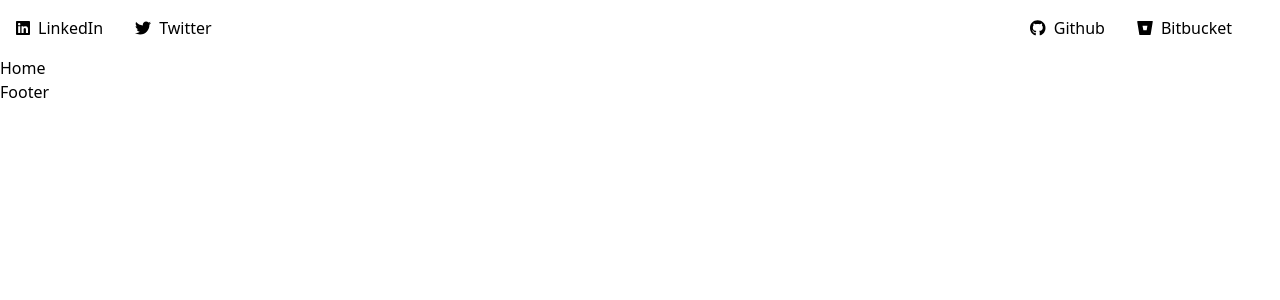
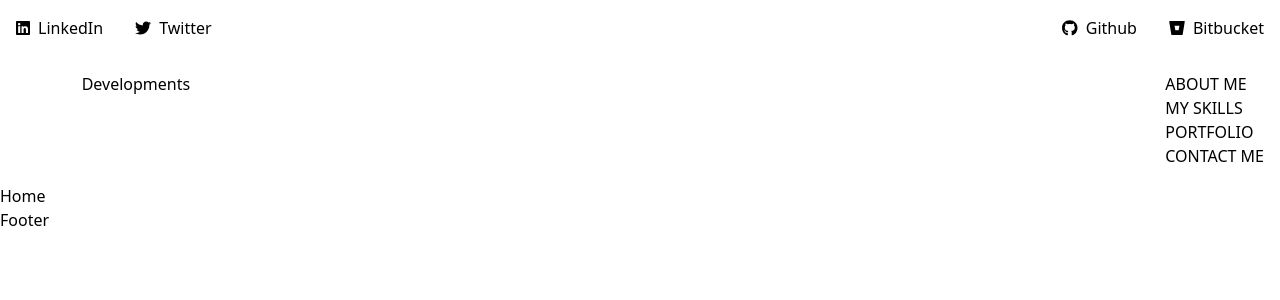
Before and after one commit to omarCreativeDev/creative-developments, a Next.js app: page / in a window 1280 px wide. Shown: the top 300 px of the page. Built offline with nearby package versions, Linux system fonts and the light colour scheme.

Commit message:
more updates to header

```diff
--- a/components/Layout/Header/Header.tsx
+++ b/components/Layout/Header/Header.tsx
@@ -1,42 +1,11 @@
-import Link from 'next/link';
-import { FontAwesomeIcon } from '@fortawesome/react-fontawesome';
-import { faLinkedin, faTwitter, faGithub, faBitbucket } from '@fortawesome/free-brands-svg-icons';
+import { HeaderNav } from './HeaderNav/HeaderNav';
+import { HeaderTopLinks } from './HeaderTopLinks/HeaderTopLinks';
 
 export const Header = () => {
   return (
     <header id="back-to-top">
-      <div className="container m-auto p-4">
-        <div className="grid grid-cols-2">
-          <div>
-            <Link href="https://www.linkedin.com/in/omarcreativedev">
-              <a target="_blank" className="pr-8" rel="noreferrer">
-                <FontAwesomeIcon className="pr-2" icon={faLinkedin} />
-                LinkedIn
-              </a>
-            </Link>
-            <Link href="https://twitter.com/OmarCreativeDev">
-              <a target="_blank" className="pr-8">
-                <FontAwesomeIcon className="pr-2" icon={faTwitter} />
-                Twitter
-              </a>
-            </Link>
-          </div>
-          <div className="justify-self-end hidden sm:block">
-            <Link href="https://github.com/omarCreativeDev">
-              <a target="_blank" className="pr-8">
-                <FontAwesomeIcon className="pr-2" icon={faGithub} />
-                Github
-              </a>
-            </Link>
-            <Link href="https://bitbucket.org/omarCreativeDev">
-              <a target="_blank" className="pr-8">
-                <FontAwesomeIcon className="pr-2" icon={faBitbucket} />
-                Bitbucket
-              </a>
-            </Link>
-          </div>
-        </div>
-      </div>
+      <HeaderTopLinks />
+      <HeaderNav />
     </header>
   );
 };
--- /dev/null
+++ b/components/Layout/Header/HeaderNav/HeaderNav.tsx
@@ -0,0 +1,41 @@
+import Link from 'next/link';
+
+export const HeaderNav = () => {
+  return (
+    <div className="">
+      <div className="container m-auto p-4">
+        <div className="grid grid-flow-col auto-cols-max justify-between">
+          <Link href="/">
+            <a className="no-underline">
+              <span className="text-white">Creative</span> Developments
+            </a>
+          </Link>
+          <nav className="">
+            <ul className="">
+              <li className="">
+                <Link href="/about-me">
+                  <a className="no-underline">ABOUT ME</a>
+                </Link>
+              </li>
+              <li className="">
+                <Link href="/my-skills">
+                  <a className="no-underline">MY SKILLS</a>
+                </Link>
+              </li>
+              <li className="">
+                <Link href="/portfolio">
+                  <a className="no-underline">PORTFOLIO</a>
+                </Link>
+              </li>
+              <li className="">
+                <Link href="/contact-me">
+                  <a className="no-underline">CONTACT ME</a>
+                </Link>
+              </li>
+            </ul>
+          </nav>
+        </div>
+      </div>
+    </div>
+  );
+};
--- /dev/null
+++ b/components/Layout/Header/HeaderTopLinks/HeaderTopLinks.tsx
@@ -0,0 +1,40 @@
+import Link from 'next/link';
+import { FontAwesomeIcon } from '@fortawesome/react-fontawesome';
+import { faLinkedin, faTwitter, faGithub, faBitbucket } from '@fortawesome/free-brands-svg-icons';
+
+export const HeaderTopLinks = () => {
+  return (
+    <div className="container m-auto p-4">
+      <div className="grid grid-flow-col auto-cols-auto justify-between">
+        <div className="flex gap-8">
+          <Link href="https://www.linkedin.com/in/omarcreativedev">
+            <a target="_blank" rel="noreferrer">
+              <FontAwesomeIcon className="pr-2" icon={faLinkedin} />
+              LinkedIn
+            </a>
+          </Link>
+          <Link href="https://twitter.com/OmarCreativeDev">
+            <a target="_blank" rel="noreferrer">
+              <FontAwesomeIcon className="pr-2" icon={faTwitter} />
+              Twitter
+            </a>
+          </Link>
+        </div>
+        <div className="flex gap-8">
+          <Link href="https://github.com/omarCreativeDev">
+            <a target="_blank" rel="noreferrer">
+              <FontAwesomeIcon className="pr-2" icon={faGithub} />
+              Github
+            </a>
+          </Link>
+          <Link href="https://bitbucket.org/omarCreativeDev">
+            <a target="_blank" rel="noreferrer">
+              <FontAwesomeIcon className="pr-2" icon={faBitbucket} />
+              Bitbucket
+            </a>
+          </Link>
+        </div>
+      </div>
+    </div>
+  );
+};
```
